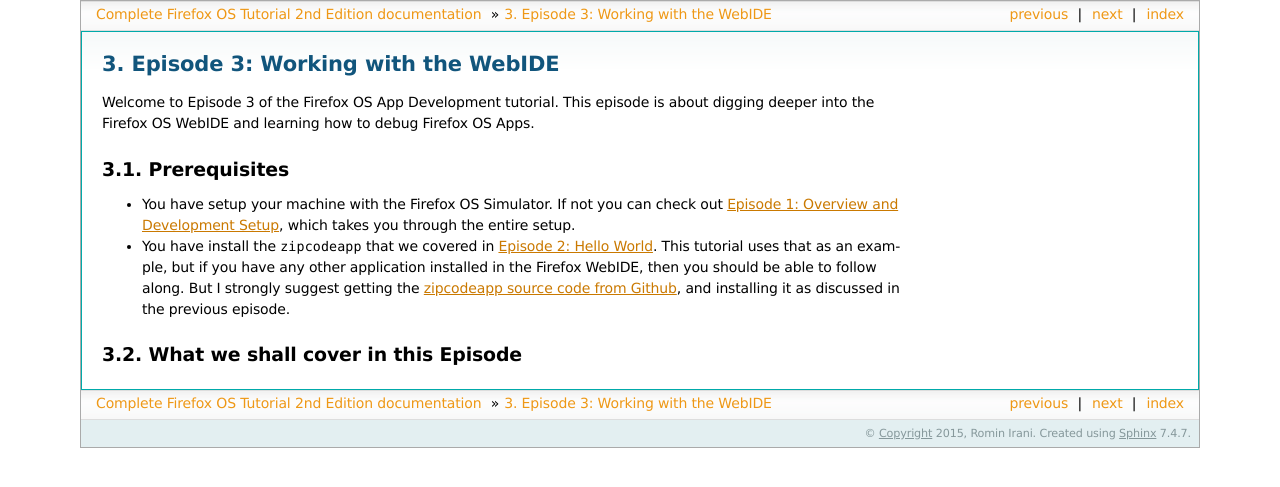
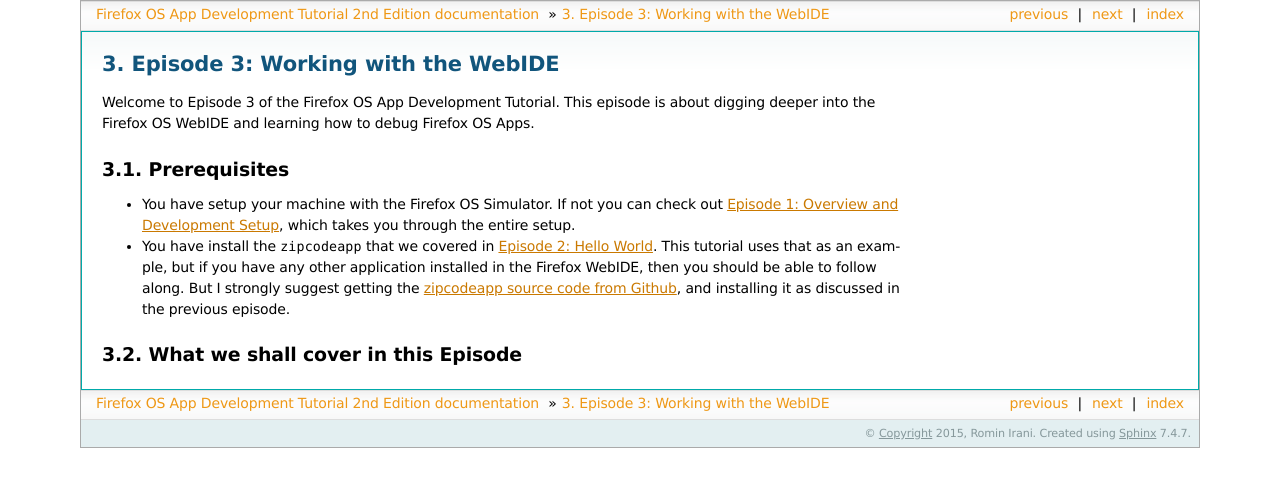
Before and after one commit to anicholakos/complete_fxos_tutorial, a Sphinx documentation site: the page built from source/episode03.rst, in a window 1280 px wide. Shown: the top 487 px of the page. Built offline with Sphinx 7.4.7, drawn with Linux system fonts in a browser that asks for light colours; formulas are drawn with MathJax 3; pages that are not in the unit, such as notebooks, are missing from menus.

Commit message:
More fixes for name change.

```diff
--- a/source/conf.py
+++ b/source/conf.py
@@ -1,8 +1,8 @@
 #!/usr/bin/env python3
 # -*- coding: utf-8 -*-
 #
-# Complete Firefox OS Tutorial documentation build configuration file, created by
-# sphinx-quickstart on Sun May 10 14:27:07 2015.
+# Firefox OS App Development Tutorial documentation build configuration file,
+# created by sphinx-quickstart on Sun May 10 14:27:07 2015.
 #
 # This file is execfile()d with the current directory set to its
 # containing dir.
@@ -48,7 +48,7 @@
 master_doc = 'index'
 
 # General information about the project.
-project = 'Complete Firefox OS Tutorial'
+project = 'Firefox OS App Development Tutorial'
 copyright = '2015, Romin Irani'
 
 # The version info for the project you're documenting, acts as replacement for
@@ -183,7 +183,7 @@
 #html_file_suffix = None
 
 # Output file base name for HTML help builder.
-htmlhelp_basename = 'CompleteFirefoxOSTutorialdoc'
+htmlhelp_basename = 'FirefoxOSAppDevTutorialdoc'
 
 
 # -- Options for LaTeX output ---------------------------------------------
@@ -203,7 +203,7 @@
 # (source start file, target name, title,
 #  author, documentclass [howto, manual, or own class]).
 latex_documents = [
-  ('index', 'CompleteFirefoxOSTutorial.tex', 'Complete Firefox OS Tutorial Documentation',
+  ('index', 'FirefoxOSAppDevevelopmentTutorial.tex', 'Firefox OS App Development Tutorial Documentation',
    'Romin Irani', 'manual'),
 ]
 
@@ -233,7 +233,7 @@
 # One entry per manual page. List of tuples
 # (source start file, name, description, authors, manual section).
 man_pages = [
-    ('index', 'completefirefoxostutorial', 'Complete Firefox OS Tutorial Documentation',
+    ('index', 'firefoxosappdevtutorial', 'Firefox OS App Development Tutorial Documentation',
      ['Romin Irani'], 1)
 ]
 
@@ -247,8 +247,8 @@
 # (source start file, target name, title, author,
 #  dir menu entry, description, category)
 texinfo_documents = [
-  ('index', 'CompleteFirefoxOSTutorial', 'Complete Firefox OS Tutorial Documentation',
-   'Romin Irani', 'CompleteFirefoxOSTutorial', 'One line description of project.',
+  ('index', 'FirefoxOSAppDevTutorial', 'Firefox OS App Development Tutorial Documentation',
+   'Romin Irani', 'FirefoxOSAppDevelopmentTutorial', 'One line description of project.',
    'Miscellaneous'),
 ]
 
@@ -268,13 +268,13 @@
 # -- Options for Epub output ----------------------------------------------
 
 # Bibliographic Dublin Core info.
-epub_title = 'Complete Firefox OS Tutorial'
+epub_title = 'Firefox OS App Development Tutorial'
 epub_author = 'Romin Irani'
 epub_publisher = 'Romin Irani'
 epub_copyright = '2015, Romin Irani'
 
 # The basename for the epub file. It defaults to the project name.
-#epub_basename = 'Complete Firefox OS Tutorial'
+#epub_basename = 'Firefox OS App Development Tutorial'
 
 # The HTML theme for the epub output. Since the default themes are not optimized
 # for small screen space, using the same theme for HTML and epub output is
--- a/source/episode02.rst
+++ b/source/episode02.rst
@@ -8,7 +8,7 @@
 Episode 2: Hello World
 ======================
 
-Welcome to Episode 2 of the Firefox OS App Development tutorial. This series
+Welcome to Episode 2 of the Firefox OS App Development Tutorial. This series
 will take you through the steps to write Firefox OS Apps. This episode is about
 writing our first Hello World program for Firefox OS.
 
--- a/source/episode03.rst
+++ b/source/episode03.rst
@@ -8,7 +8,7 @@
 Episode 3: Working with the WebIDE
 ==================================
 
-Welcome to Episode 3 of the Firefox OS App Development tutorial. This episode
+Welcome to Episode 3 of the Firefox OS App Development Tutorial. This episode
 is about digging deeper into the Firefox OS WebIDE and learning how to debug
 Firefox OS Apps.
 
--- a/source/episode04.rst
+++ b/source/episode04.rst
@@ -8,7 +8,7 @@
 Episode 4: Submitting your Application to the Marketplace
 =========================================================
 
-Welcome to Episode 4 of the Firefox OS App Development tutorial. This episode
+Welcome to Episode 4 of the Firefox OS App Development Tutorial. This episode
 will take you through the steps for submitting your Firefox OS App to the
 Firefox Marketplace.
 
--- a/source/episode05.rst
+++ b/source/episode05.rst
@@ -8,7 +8,7 @@
 Location, Location, Location
 ============================
 
-Welcome to Episode 5 of the Firefox OS App Development tutorial. This episode
+Welcome to Episode 5 of the Firefox OS App Development Tutorial. This episode
 will take you through the steps for writing Firefox OS Apps that are location
 aware. What this means is that your application can interact with the GPS
 receiver that is present on the Firefox OS Device, retrieve the current
```
